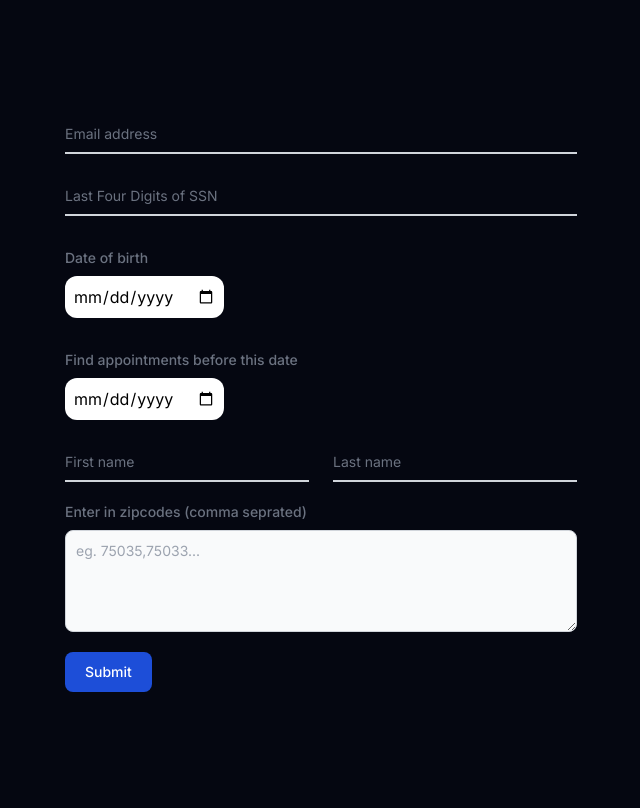
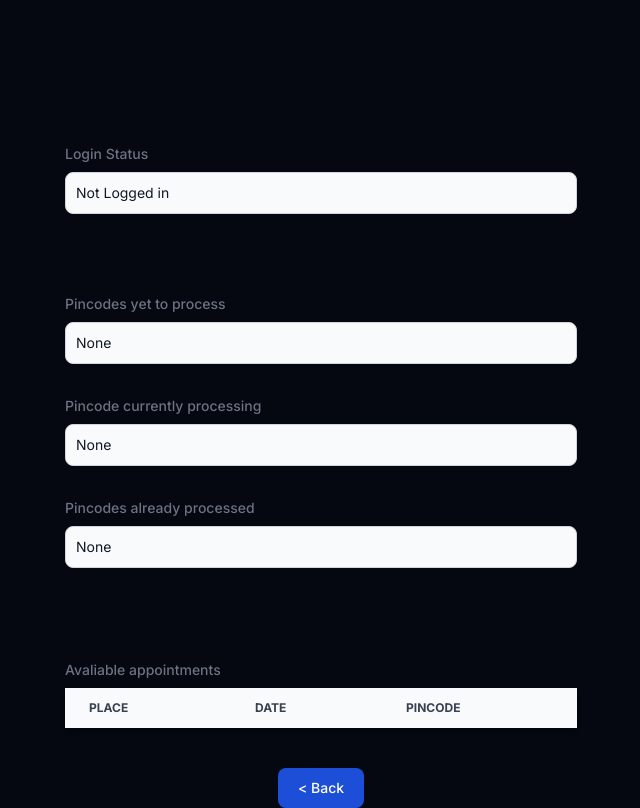
Before and after one commit to tanushchauhan/DMVHelp, a Next.js app: page / in a window 1280 px wide. Shown: the whole page, without its empty margins (319-959 px from the left). Built offline with nearby package versions, Linux system fonts and the light colour scheme.

Commit message:
Completed the appointments display system.

```diff
--- a/app/page.js
+++ b/app/page.js
@@ -3,7 +3,7 @@
 import { useState } from "react";
 
 function Page() {
-  const [uiState, setUiState] = useState(1); // toggle UI state
+  const [uiState, setUiState] = useState(2); // toggle UI state
 
   // States to give status to the user
   const [pincodesYet, setPincodesYet] = useState("None");
@@ -11,7 +11,7 @@ function Page() {
   const [pincodesDone, setPincodesDone] = useState("None");
 
   // Main output state
-  const [appointments, setAppointments] = useState("None");
+  const [appointments, setAppointments] = useState([]);
 
   //Login Status
   const [loginStatus, setLoginStatus] = useState("Not Logged in");
@@ -27,6 +27,11 @@ function Page() {
     const date = e.target.date.value;
     const pincodes = e.target.pincodes.value.split(",");
     const beforeDate = e.target.beforeDate.value; // this will act as a filter for the avaliable appointments
+
+    // making date variable
+    const beDate = new Date(beforeDate);
+
+    console.log();
 
     const res = await fetch("/api/pincode", {
       method: "POST",
@@ -47,8 +52,9 @@ function Page() {
 
     setLoginStatus(logincheck.data);
 
-    let appointmentsString = "";
     setUiState(2);
+
+    let alDoneArr = [];
 
     for (let i = 0; i < pincodes.length; i++) {
       let pincodeYetString;
@@ -89,8 +95,28 @@ function Page() {
       });
 
       const resData = await res.json();
-      for (let i = 0; i < resData.data.length; i++) {}
-      console.log(resData);
+      for (let w = 0; w < resData.data.length; w++) {
+        const appDate = resData.data[w].NextAvailableDate.split("/");
+
+        const appointDate = new Date(appDate[2], appDate[0] - 1, appDate[1]);
+
+        if (appointDate < beDate) {
+          if (!alDoneArr.includes(resData.data[w].Id)) {
+            setAppointments((e) => {
+              return [
+                ...e,
+                {
+                  date: resData.data[w].NextAvailableDate,
+                  place: resData.data[w].Name,
+                  pincode: pincodes[i],
+                },
+              ];
+            });
+
+            alDoneArr.push(resData.data[w].Id);
+          }
+        }
+      }
     }
 
     let finalString = pincodes.reduce((acc, e) => acc + ", " + e, "").slice(2);
@@ -293,12 +319,42 @@ function Page() {
               >
                 Avaliable appointments
               </label>
-              <div className="flex items-center justify-center w-full">
-                <div
-                  className="block p-2.5 w-full text-sm text-gray-900 bg-gray-50 rounded-lg border border-gray-300 focus:ring-blue-500 focus:border-blue-500 dark:bg-gray-700 dark:border-gray-600 dark:placeholder-gray-400 dark:text-white dark:focus:ring-blue-500 dark:focus:border-blue-500 break-all"
-                  readOnly
-                >
-                  {appointments}
+              <div>
+                <div className="relative shadow-md sm:rounded-lg">
+                  <table className="w-full text-sm text-left rtl:text-right text-gray-500 dark:text-gray-400">
+                    <thead className="text-xs text-gray-700 uppercase bg-gray-50 dark:bg-gray-700 dark:text-gray-400">
+                      <tr>
+                        <th scope="col" className="px-6 py-3">
+                          Place
+                        </th>
+                        <th scope="col" className="px-6 py-3">
+                          Date
+                        </th>
+                        <th scope="col" className="px-6 py-3">
+                          Pincode
+                        </th>
+                      </tr>
+                    </thead>
+                    <tbody>
+                      {appointments.map((e, i) => {
+                        return (
+                          <tr
+                            className="odd:bg-white odd:dark:bg-gray-900 even:bg-gray-50 even:dark:bg-gray-800 border-b dark:border-gray-700"
+                            key={i}
+                          >
+                            <th
+                              scope="row"
+                              className="px-6 py-4 font-medium text-gray-900 whitespace-nowrap dark:text-white"
+                            >
+                              {e.place}
+                            </th>
+                            <td className="px-6 py-4">{e.date}</td>
+                            <td className="px-6 py-4">{e.pincode}</td>
+                          </tr>
+                        );
+                      })}
+                    </tbody>
+                  </table>
                 </div>
               </div>
             </div>
@@ -306,7 +362,10 @@ function Page() {
           {uiState === 2 && (
             <button
               className="text-white bg-blue-700 hover:bg-blue-800 focus:ring-4 focus:outline-none focus:ring-blue-300 font-medium rounded-lg text-sm w-full sm:w-auto px-5 py-2.5 text-center dark:bg-blue-600 dark:hover:bg-blue-700 dark:focus:ring-blue-800"
-              onClick={() => setUiState(1)}
+              onClick={() => {
+                setUiState(1);
+                setAppointments([]);
+              }}
             >
               {"< Back"}
             </button>
```
